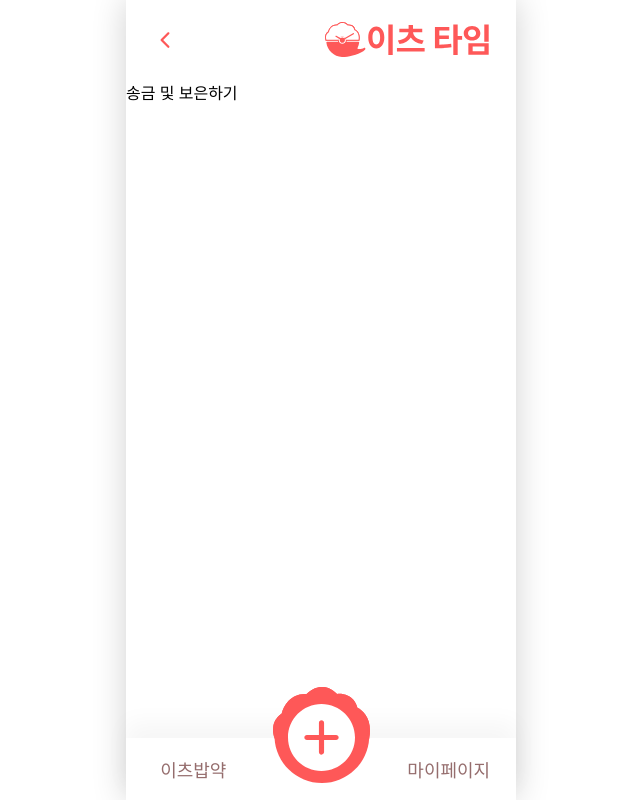
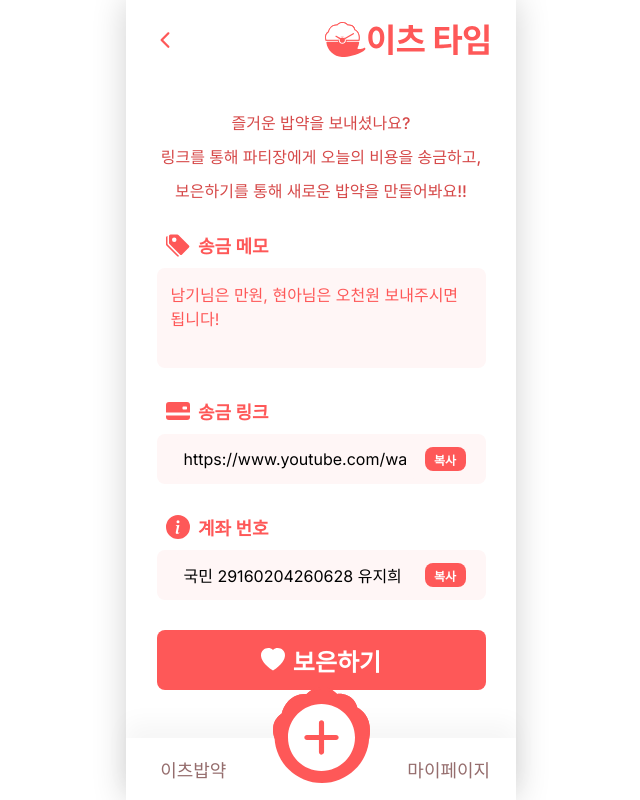
Before and after one commit to 9oormthon-univ/2024_BEOTKKOTTHON_TEAM_11_FE, a React (Vite) app: page /payment in a window 1280 px wide. Shown: the whole page, without its empty margins (319-959 px from the left). Built offline with nearby package versions, Linux system fonts and the light colour scheme.

Commit message:
feat: 종료된 밥약_보은하기 페이지 구현

```diff
--- a/src/pages/Payment.jsx
+++ b/src/pages/Payment.jsx
@@ -1,10 +1,99 @@
 import React from 'react'
+import styled from 'styled-components'
+import TextboxMini from '../components/TextboxMini.jsx';
+import LinkBox from '../components/LinkBox.jsx';
+import { useNavigate } from 'react-router-dom';
+import { BsTagsFill, BsCreditCard2BackFill, BsInfoCircleFill, BsHeartFill } from "react-icons/bs";
+
+const TextDiv = styled.div`
+    margin-top: 30px;
+`;
+
+const LinkContainer = styled.div`
+    margin-top: 30px;
+`;
+
+
+const TitleContainer = styled.div`
+    display: flex;
+    align-items: center;
+    margin-left: 40px;
+    margin-top: 30px;
+    margin-bottom: 10px;
+    color: #FE5858;
+`;
+const Title = styled.div`
+    font-weight: 700;
+    font-size: 18px;
+    color: #FE5858;
+    margin-left: 8px;
+    display: flex;
+    justify-content: center;
+    align-items: center;
+`;
+
+const Memo = styled.div`
+width: 329px;
+height: 100px;
+border-radius: 8px;
+background-color: #FFF6F6;
+color: #FE5858;
+font-weight: 400;
+font-size: 16px;
+margin: 0 auto;
+padding: 14px;
+`;
+
+const RepaymentButton = styled.div`
+width: 329px;
+height: 60px;
+margin-top: 30px;
+border-radius: 8px;
+margin-left: auto;
+margin-right: auto;
+background-color: #FE5858;
+color: #FFFFFF;
+font-size: 24px;
+font-weight: 700;
+border: none; // 버튼의 기본 테두리 제거
+cursor: pointer; // 마우스 호버 시 커서 변경
+
+display: flex; // Flexbox 레이아웃 활성화
+justify-content: center; // 자식 요소를 가로 방향으로 중앙 정렬
+align-items: center; // 자식 요소를 세로 방향으로 중앙 정렬
+gap: 8px; // 아이콘과 텍스트 사이의 간격
+`
+
+
 
 function Payment() {
+    const navigate = useNavigate();
+    const memo1 = "남기님은 만원, 현아님은 오천원 보내주시면 됩니다!"
   return (
-    <div>
-      송금 및 보은하기
-    </div>
+    <>
+        <TextDiv>
+            <TextboxMini text="즐거운 밥약을 보내셨나요?"></TextboxMini>
+            <TextboxMini text="링크를 통해 파티장에게 오늘의 비용을 송금하고,"></TextboxMini>
+            <TextboxMini text="보은하기를 통해 새로운 밥약을 만들어봐요!!"></TextboxMini>
+        </TextDiv>
+        <TitleContainer>
+            <BsTagsFill size="24px" />
+            <Title>송금 메모</Title>
+        </TitleContainer>
+        <Memo>
+            {memo1}
+        </Memo>
+        <LinkContainer>
+            <LinkBox icon={BsCreditCard2BackFill} text="송금 링크" link={"https://www.youtube.com/wa"}></LinkBox>
+        </LinkContainer>
+        <LinkContainer>
+            <LinkBox icon={BsInfoCircleFill} text="계좌 번호" link={"국민 29160204260628 유지희"}></LinkBox>
+        </LinkContainer>
+        <RepaymentButton onClick={() => navigate('/party/create')}>
+            <BsHeartFill size="24px" />
+            보은하기
+        </RepaymentButton>
+    </>
   )
 }
 
```
